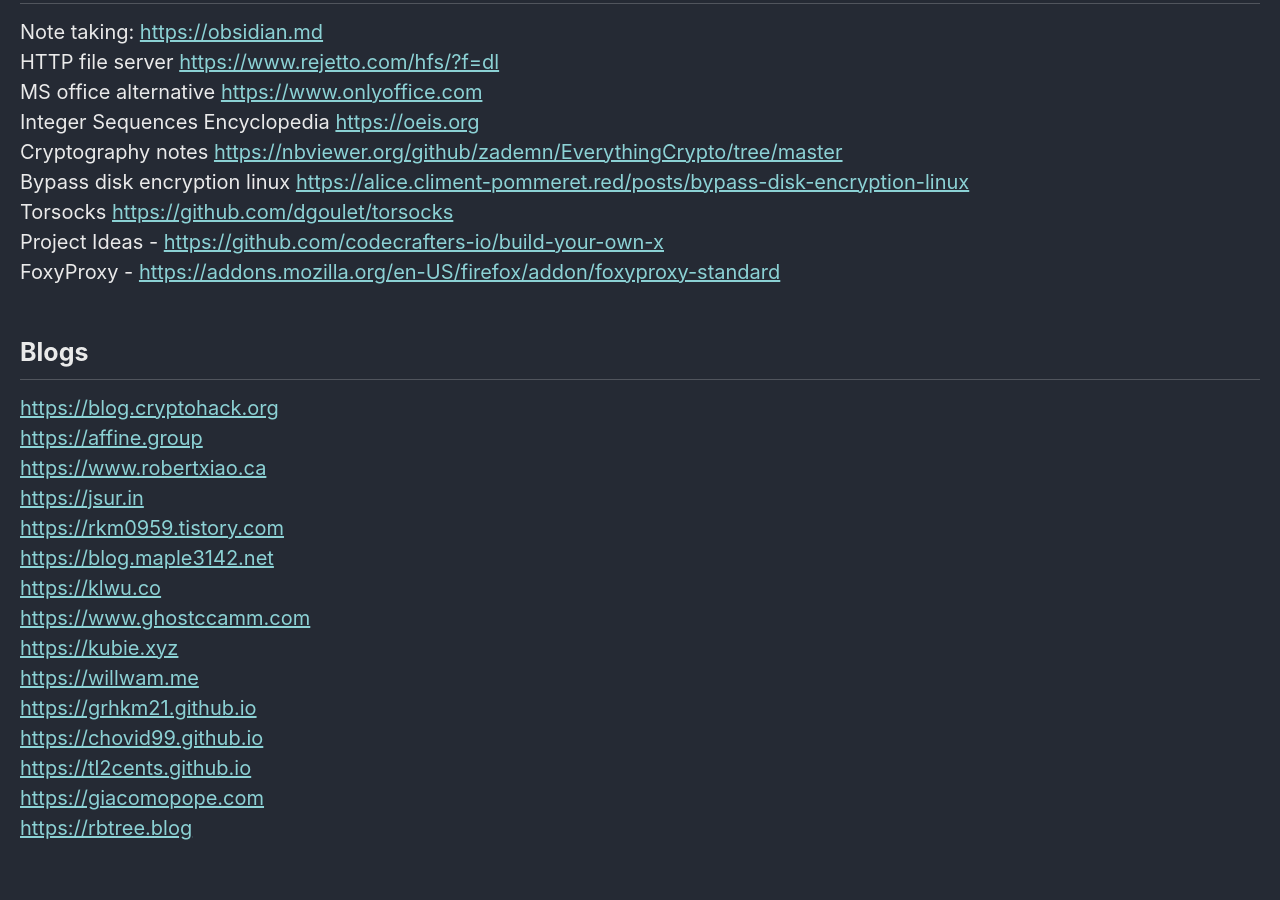
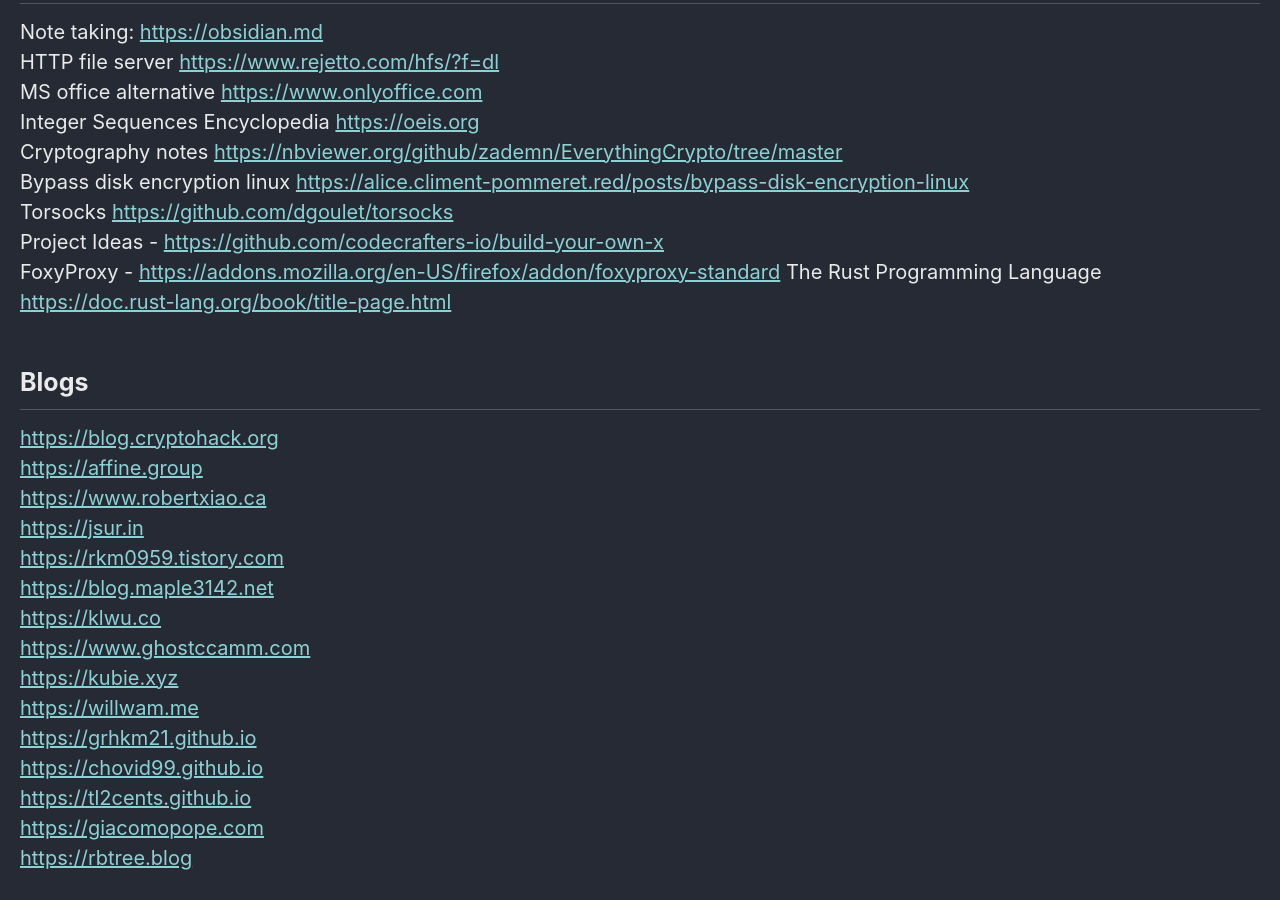
Before and after one commit to Connor-McCartney/Connor-McCartney.github.io, a Jekyll site: the page built from _pages/misc/resources.md, in a window 1280 px wide and 900 px high, scrolled down 1547 px. Built offline with Jekyll 4.4.1, drawn with Linux system fonts in a browser that asks for light colours; cached includes are drawn as plain includes.

Commit message:
Update resources.md

```diff
--- a/_pages/misc/resources.md
+++ b/_pages/misc/resources.md
@@ -55,6 +55,7 @@ Bypass disk encryption linux <https://alice.climent-pommeret.red/posts/bypass-di
 Torsocks <https://github.com/dgoulet/torsocks> <br>
 Project Ideas - <https://github.com/codecrafters-io/build-your-own-x> <br>
 FoxyProxy - <https://addons.mozilla.org/en-US/firefox/addon/foxyproxy-standard>
+The Rust Programming Language <https://doc.rust-lang.org/book/title-page.html>
 
 ## Blogs
 
```
